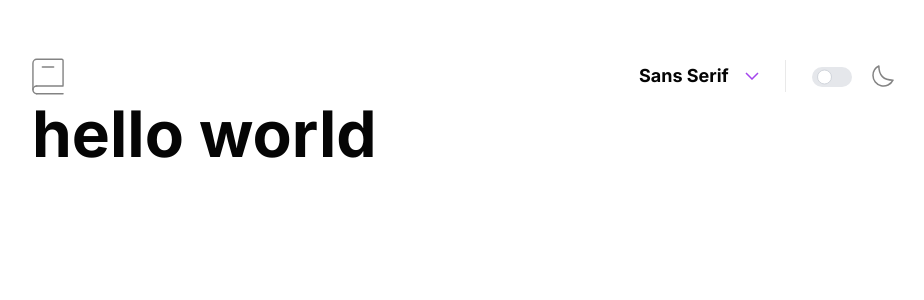
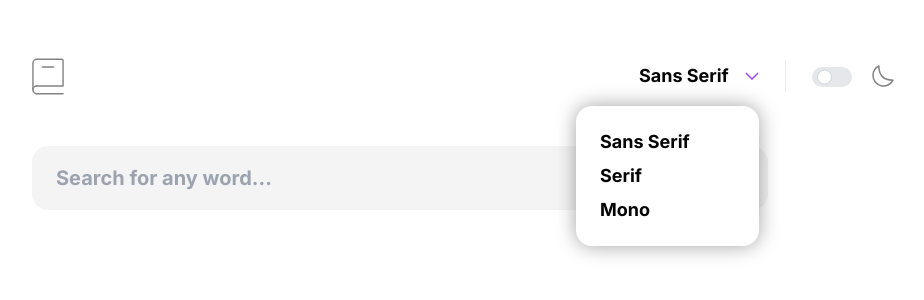
Before and after one commit to ortonb110/dictionary, a React (Vite) app: page / in a window 1280 px wide. Shown: the top 300 px of the page, without its empty margins (177-1101 px from the left). Built offline with nearby package versions, Linux system fonts and the light colour scheme.

Commit message:
Working on fonts

```diff
--- a/src/Components/NavBar.jsx
+++ b/src/Components/NavBar.jsx
@@ -2,8 +2,25 @@
 import dictionaryLogo from "../assets/images/logo.svg";
 import arrowDown from "../assets/images/icon-arrow-down.svg";
 import { useState } from "react";
+
+const fonts = [
+  {
+    title: "sans serif",
+    font: "inter",
+  },
+  {
+    title: "serif",
+    font: "lora",
+  },
+  {
+    title: "mono",
+    font: "inconsolata",
+  },
+];
+
 const NavBar = ({ toggleColorScheme }) => {
   const [color, setColor] = useState(false);
+  const [isOpen, setIsOpen] = useState(true);
 
   const handleThemeSwitcher = () => {
     toggleColorScheme();
@@ -11,15 +28,30 @@ const NavBar = ({ toggleColorScheme }) => {
   };
 
   return (
-    <nav className="flex justify-between items-center ">
+    <nav className="flex justify-between items-center mb-[5.15rem]">
       <img src={dictionaryLogo} alt="Logo" className="w-[3.2rem] h-[3.65rem]" />
       <div className="flex justify-between items-center ">
-        <section>
+        <section className="relative">
           <button className="text-[1.8rem] font-bold leading-[2.4rem] capitalize flex justify-between items-center w-[12rem]">
             <span className="">sans serif</span>
             <img src={arrowDown} aria-hidden />
           </button>
-          {/* <div></div>    something goes here later */}
+          {isOpen && (
+            <div className="absolute z-10 p-[2.4rem] w-[18.3rem] bg-white dark:bg-lightDark rounded-[1.6rem] right-0 top-[4.2rem] shadow-menu dark:shadow-menu-dark">
+              <ul className="space-y-[1rem]">
+                {fonts.map((font, index) => {
+                  return (
+                    <li
+                      key={index}
+                      className={`font-${font.font} capitalize font-bold text-[1.8rem] leading-[2.4rem] hover:text-lightPurple cursor-pointer transition-all ease-in-out duration-150`}
+                    >
+                      {font.title}
+                    </li>
+                  );
+                })}
+              </ul>
+            </div>
+          )}
         </section>
         <div className="w-[1px] h-[3.2rem] bg-veryLightGray mx-[2.6rem]"></div>
         <div className="flex justify-between items-center">
--- a/src/Pages/Home.jsx
+++ b/src/Pages/Home.jsx
@@ -1,5 +1,6 @@
 import NavBar from "../Components/NavBar";
 import { useEffect } from "react";
+import SearchBar from "../Components/SearchBar";
 
 const Home = () => {
   const toggleColorScheme = () => {
@@ -30,7 +31,7 @@ const Home = () => {
   return (
     <main className="dark:bg-defaultDark bg-white text-defaultDark dark:text-white home inter">
       <NavBar toggleColorScheme={toggleColorScheme} />
-      <h1>hello world</h1>
+      <SearchBar/>
     </main>
   );
 };
--- a/src/index.css
+++ b/src/index.css
@@ -135,6 +135,16 @@
         font-weight: 400;
     }
 
+    .shadow-menu {
+        box-shadow: 0px 0px 20px 0px rgba(0,0,0,0.37);
+-webkit-box-shadow: 0px 0px 20px 0px rgba(0,0,0,0.37);
+-moz-box-shadow: 0px 0px 20px 0px rgba(0,0,0,0.37);
+    }
+    .shadow-menu-dark {
+        box-shadow: 0px 0px 20px 0px rgba(164,69,237,0.37);
+-webkit-box-shadow: 0px 0px 20px 0px rgba(164,69,237,0.37);
+-moz-box-shadow: 0px 0px 20px 0px rgba(164,69,237,0.37);
+    }
 }
 
 @layer components {
```
